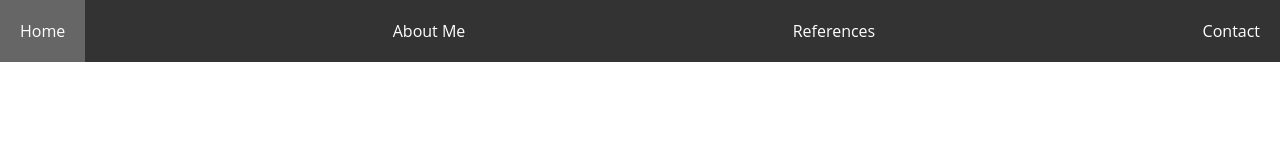
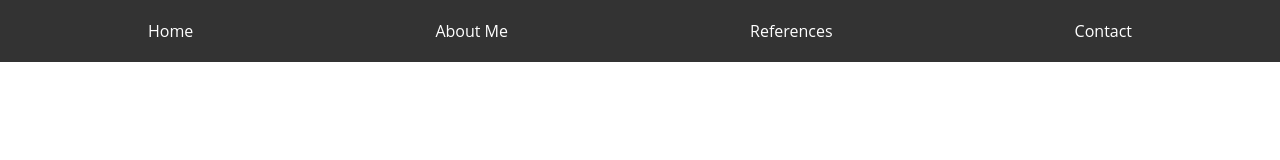
Before and after one commit to thedailyhorror/thedailyhorrorshow.github.io, a plain HTML site: page index.html in a window 1280 px wide. Drawn offline with Linux system fonts and the light colour scheme.

Commit message:
Centering the Navbar

```diff
--- a/index.html
+++ b/index.html
@@ -10,13 +10,15 @@
 </head>
 <body>
     <nav>
-
+     <div class="placeholder"></div>
         <ul>
             <li><a href="#">Home</a></li>
             <li><a href="#">About Me</a></li>
             <li><a href="#">References</a></li>
             <li><a href="#">Contact</a></li>
+
         </ul>
+    <div class="placeholder"></div>
 
         </nav>
 </body>
```
